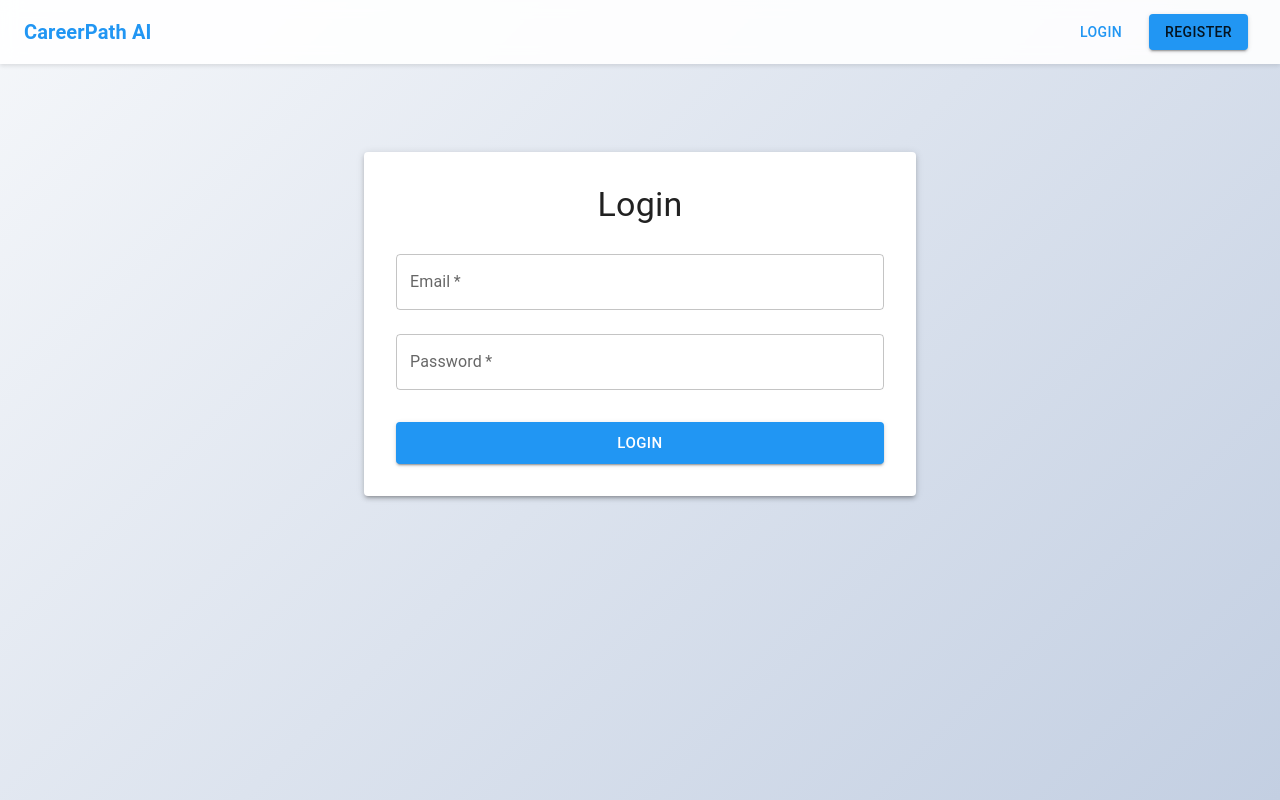
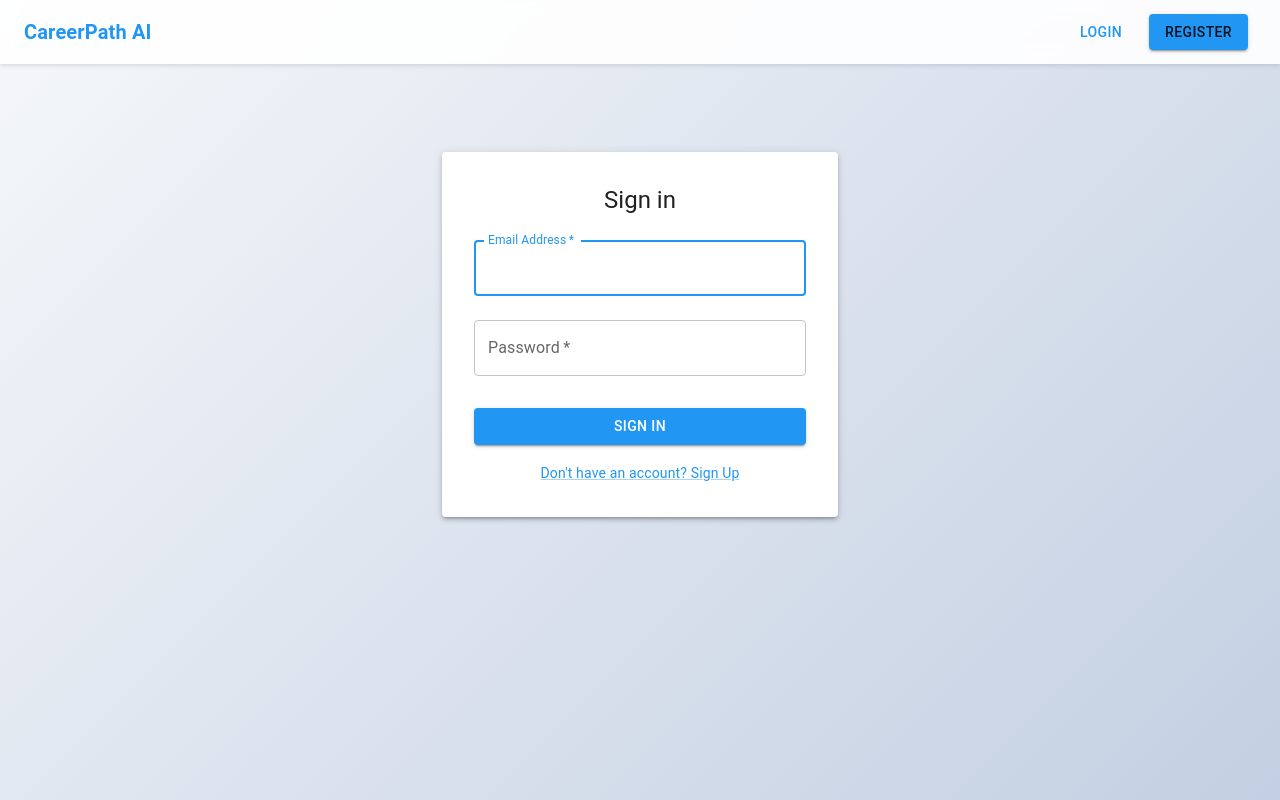
Before and after one commit to RanbirProjects/careerPath-AI, a React (Create React App) app in the folder client/: page /login in a window 1280 px wide. Built offline with nearby package versions, Linux system fonts and the light colour scheme.

Commit message:
Fix authentication flow and improve login/register components

```diff
--- a/client/src/components/auth/Login.js
+++ b/client/src/components/auth/Login.js
@@ -1,15 +1,15 @@
 import React, { useState } from 'react';
+import { useNavigate, Link as RouterLink } from 'react-router-dom';
 import {
   Container,
-  Paper,
+  Box,
   Typography,
   TextField,
   Button,
-  Box,
+  Link,
+  Paper,
   Alert,
-  CircularProgress,
 } from '@mui/material';
-import { useNavigate } from 'react-router-dom';
 import { useAuth } from '../../context/AuthContext';
 
 const Login = () => {
@@ -27,8 +27,6 @@ const Login = () => {
       ...formData,
       [e.target.name]: e.target.value,
     });
-    // Clear error when user starts typing
-    if (error) setError('');
   };
 
   const handleSubmit = async (e) => {
@@ -36,70 +34,88 @@ const Login = () => {
     setError('');
     setLoading(true);
 
-    // Validate form
-    if (!formData.email || !formData.password) {
-      setError('All fields are required');
-      setLoading(false);
-      return;
-    }
-
     try {
-      await login(formData.email, formData.password);
-      navigate('/dashboard');
+      const result = await login(formData.email, formData.password);
+      if (result.success) {
+        navigate('/dashboard');
+      } else {
+        setError(result.error);
+      }
     } catch (err) {
-      setError(err.message || 'Login failed. Please check your credentials.');
+      setError('An error occurred during login. Please try again.');
     } finally {
       setLoading(false);
     }
   };
 
   return (
-    <Container maxWidth="sm">
-      <Box sx={{ mt: 8, mb: 4 }}>
-        <Paper elevation={3} sx={{ p: 4 }}>
-          <Typography variant="h4" component="h1" gutterBottom align="center">
-            Login
+    <Container component="main" maxWidth="xs">
+      <Box
+        sx={{
+          marginTop: 8,
+          display: 'flex',
+          flexDirection: 'column',
+          alignItems: 'center',
+        }}
+      >
+        <Paper
+          elevation={3}
+          sx={{
+            padding: 4,
+            display: 'flex',
+            flexDirection: 'column',
+            alignItems: 'center',
+            width: '100%',
+          }}
+        >
+          <Typography component="h1" variant="h5">
+            Sign in
           </Typography>
           {error && (
-            <Alert severity="error" sx={{ mb: 2 }}>
+            <Alert severity="error" sx={{ mt: 2, width: '100%' }}>
               {error}
             </Alert>
           )}
-          <form onSubmit={handleSubmit}>
+          <Box component="form" onSubmit={handleSubmit} sx={{ mt: 1, width: '100%' }}>
             <TextField
+              margin="normal"
+              required
               fullWidth
-              label="Email"
+              id="email"
+              label="Email Address"
               name="email"
-              type="email"
+              autoComplete="email"
+              autoFocus
               value={formData.email}
               onChange={handleChange}
+            />
+            <TextField
               margin="normal"
               required
-              disabled={loading}
-            />
-            <TextField
               fullWidth
+              name="password"
               label="Password"
-              name="password"
               type="password"
+              id="password"
+              autoComplete="current-password"
               value={formData.password}
               onChange={handleChange}
-              margin="normal"
-              required
-              disabled={loading}
             />
             <Button
               type="submit"
               fullWidth
               variant="contained"
-              color="primary"
-              size="large"
-              sx={{ mt: 3 }}
+              sx={{ mt: 3, mb: 2 }}
               disabled={loading}
             >
-              {loading ? <CircularProgress size={24} /> : 'Login'}
+              {loading ? 'Signing in...' : 'Sign In'}
             </Button>
-          </form>
+            <Box sx={{ textAlign: 'center' }}>
+              <Link component={RouterLink} to="/register" variant="body2">
+                {"Don't have an account? Sign Up"}
+              </Link>
+            </Box>
+          </Box>
         </Paper>
       </Box>
     </Container>
--- a/client/src/context/AuthContext.js
+++ b/client/src/context/AuthContext.js
@@ -16,75 +16,71 @@ export const useAuth = () => {
 
 export const AuthProvider = ({ children }) => {
   const [user, setUser] = useState(null);
+  const [isAuthenticated, setIsAuthenticated] = useState(false);
   const [loading, setLoading] = useState(true);
   const [error, setError] = useState(null);
 
   useEffect(() => {
+    // Check if user is already logged in
     const token = localStorage.getItem('token');
     if (token) {
       axios.defaults.headers.common['Authorization'] = `Bearer ${token}`;
-      loadUser();
+      fetchUserData();
     } else {
       setLoading(false);
     }
   }, []);
 
-  const loadUser = async () => {
+  const fetchUserData = async () => {
     try {
-      const res = await axios.get('/api/auth/user');
-      setUser(res.data);
-      setError(null);
-    } catch (err) {
-      console.error('Error loading user:', err);
-      localStorage.removeItem('token');
-      delete axios.defaults.headers.common['Authorization'];
-      setError(err.response?.data?.msg || 'Error loading user data');
-    }
-    setLoading(false);
-  };
-
-  const register = async (name, email, password) => {
-    try {
-      setError(null);
-      const res = await axios.post('/api/auth/register', {
-        name,
-        email,
-        password,
-      });
-      const { token } = res.data;
-      localStorage.setItem('token', token);
-      axios.defaults.headers.common['Authorization'] = `Bearer ${token}`;
-      await loadUser();
-      return res.data;
-    } catch (err) {
-      console.error('Registration error:', err);
-      const errorMessage = err.response?.data?.msg ||
-        err.response?.data?.errors?.[0]?.msg ||
-        'Registration failed. Please try again.';
-      setError(errorMessage);
-      throw new Error(errorMessage);
+      const response = await axios.get('/api/auth/me');
+      setUser(response.data);
+      setIsAuthenticated(true);
+    } catch (error) {
+      console.error('Error fetching user data:', error);
+      logout();
+    } finally {
+      setLoading(false);
     }
   };
 
   const login = async (email, password) => {
     try {
-      setError(null);
-      const res = await axios.post('/api/auth/login', {
-        email,
-        password,
-      });
-      const { token } = res.data;
+      const response = await axios.post('/api/auth/login', { email, password });
+      const { token, user } = response.data;
+
       localStorage.setItem('token', token);
       axios.defaults.headers.common['Authorization'] = `Bearer ${token}`;
-      await loadUser();
-      return res.data;
-    } catch (err) {
-      console.error('Login error:', err);
-      const errorMessage = err.response?.data?.msg ||
-        err.response?.data?.errors?.[0]?.msg ||
-        'Login failed. Please check your credentials.';
-      setError(errorMessage);
-      throw new Error(errorMessage);
+
+      setUser(user);
+      setIsAuthenticated(true);
+      return { success: true };
+    } catch (error) {
+      console.error('Login error:', error);
+      return {
+        success: false,
+        error: error.response?.data?.message || 'Login failed. Please try again.'
+      };
+    }
+  };
+
+  const register = async (userData) => {
+    try {
+      const response = await axios.post('/api/auth/register', userData);
+      const { token, user } = response.data;
+
+      localStorage.setItem('token', token);
+      axios.defaults.headers.common['Authorization'] = `Bearer ${token}`;
+
+      setUser(user);
+      setIsAuthenticated(true);
+      return { success: true };
+    } catch (error) {
+      console.error('Registration error:', error);
+      return {
+        success: false,
+        error: error.response?.data?.message || 'Registration failed. Please try again.'
+      };
     }
   };
 
@@ -92,7 +88,7 @@ export const AuthProvider = ({ children }) => {
     localStorage.removeItem('token');
     delete axios.defaults.headers.common['Authorization'];
     setUser(null);
-    setError(null);
+    setIsAuthenticated(false);
   };
 
   const updateProfile = async (profileData) => {
@@ -113,10 +109,11 @@ export const AuthProvider = ({ children }) => {
 
   const value = {
     user,
+    isAuthenticated,
     loading,
     error,
+    login,
     register,
-    login,
     logout,
     updateProfile,
   };
```
